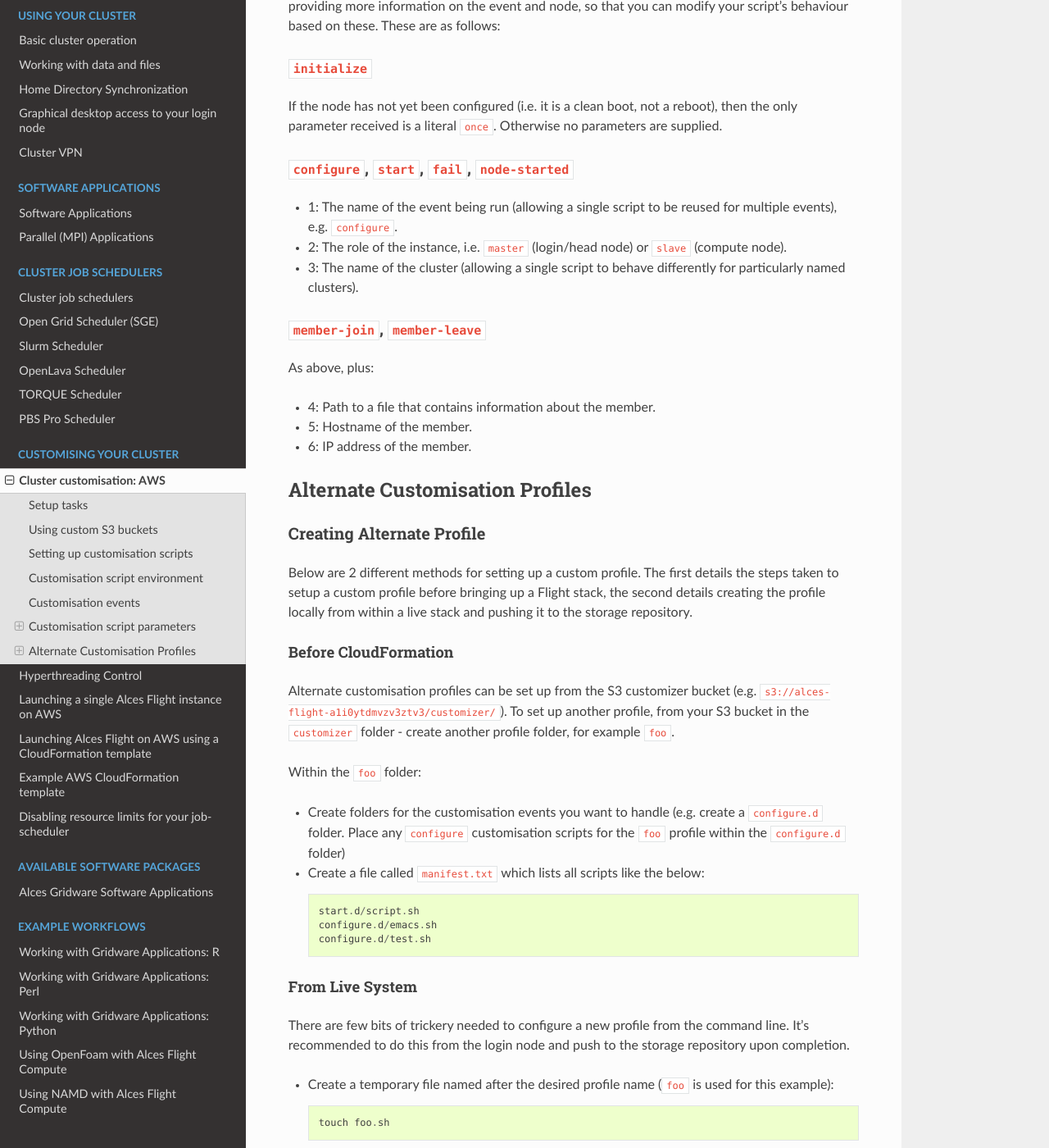
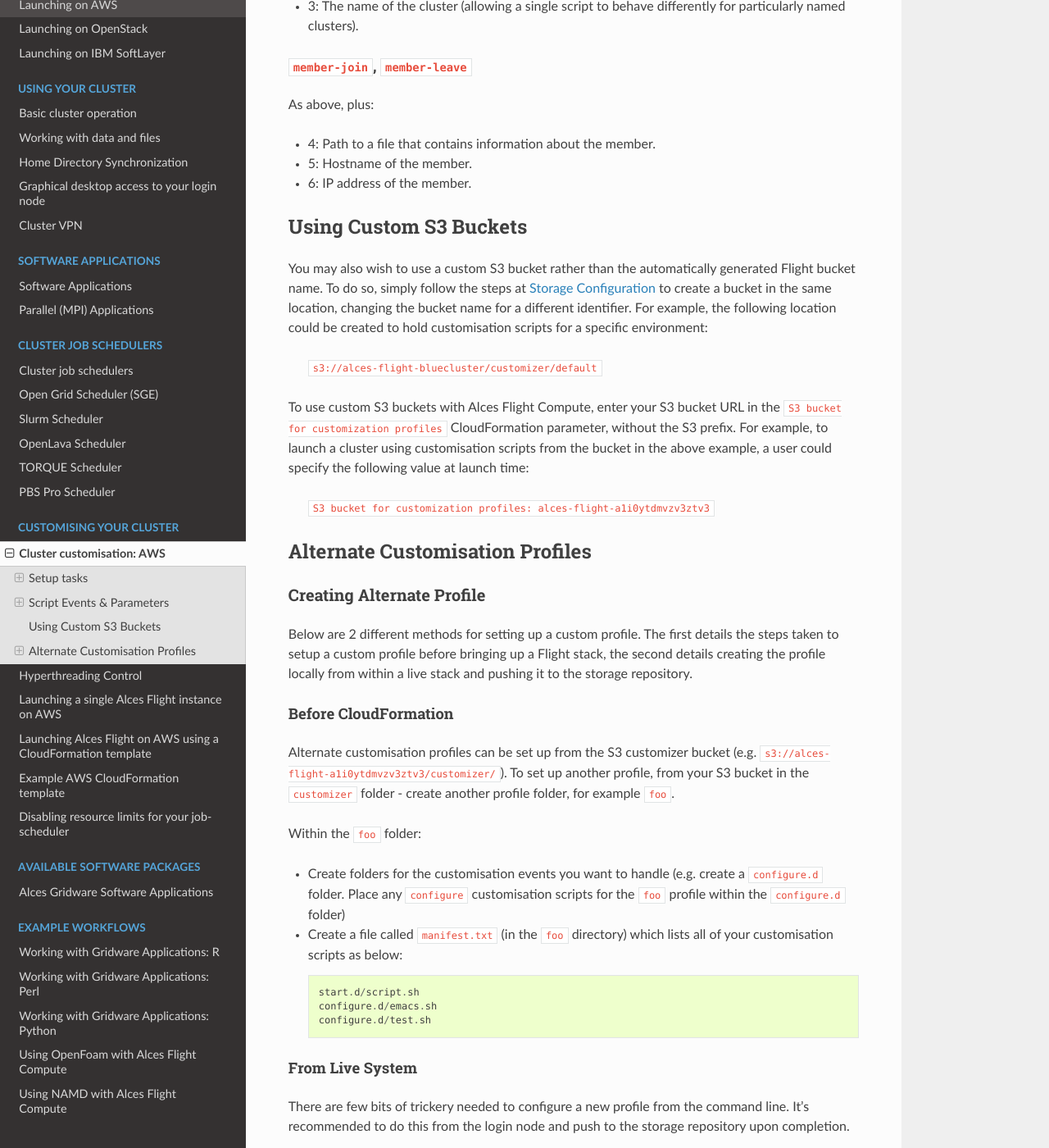
Before and after one commit to alces-software/flight-appliance-docs, a Sphinx documentation site: the page built from docs/source/customisation/customisation.rst, in a window 1280 px wide and 1400 px high, scrolled down 3766 px. Shown: the whole window at 82% size. Built offline with Sphinx 7.4.7 and the Read the Docs theme 2.0.0, drawn with Linux system fonts in a browser that asks for light colours; some of the changed text lies outside the part shown.

Commit message:
Restructured page, tweaked some wording isssues

```diff
--- a/docs/source/customisation/customisation.rst
+++ b/docs/source/customisation/customisation.rst
@@ -17,12 +17,17 @@
 Setup tasks
 ===========
 
+.. _customisation-storage-config:
+
+Storage Configuration
+---------------------
+
 To begin setting up the Alces customiser tool - log in to your Alces Flight Compute environment as the administrator user. From there, run the ``alces about customizer`` command - this will display information about your environment; e.g.
 
 .. code:: bash
 
     [alces@login1(scooby) ~]$ alces about customizer
-     Customizer bucket prefix: s3://alces-flight-a1i0ytdmvzv3ztv3/customizer/default
+     Customizer bucket prefix: s3://alces-flight-a1i0ytdmvzv3ztv3/customizer
 
 A new S3 bucket must be created using the prefix provided in the information above. Using one of the available tools, such as ``alces storage``, ``s3cmd`` or the S3 web console - create a new bucket with an appropriate name; for instance, in the example above the bucket would be called:
 
@@ -44,20 +49,8 @@
 
 Your AWS account is now ready for use with the Alces customiser tool.
 
-Using custom S3 buckets
-=======================
-
-You may also wish to use a custom S3 bucket rather than the automatically generated Flight bucket name. To do so, simply follow the above steps to create a bucket in the same location, changing ``default`` for a different identifier. For example, the following location could be created to hold customisation scripts for a specific environment:
-
-  ``s3://alces-flight-bluecluster/customizer/default``
-
-
-To use custom S3 buckets with Alces Flight Compute, enter your S3 bucket URL in the ``S3 bucket for customization profiles`` CloudFormation parameter, without the S3 prefix. For example, to launch a cluster using customisation scripts from the bucket in the above example, a user could specify the following value at launch time:
-
-  ``S3 bucket for customization profiles: alces-flight-a1i0ytdmvzv3ztv3``
-
-Setting up customisation scripts
-================================
+Setting up Customisation Scripts
+--------------------------------
 
 Customisation scripts are run on each node in your environment when the particular customisation event occurs - example customisation scripts include distribution package installations and external storage mounts. The Alces customiser supports any Linux executable file type.
 
@@ -80,8 +73,8 @@
 
 .. _customisation-events:
 
-Customisation script environment
-================================
+Customisation Script Environment
+--------------------------------
 
 Customisation scripts are run in the standard environment for whichever interpreter they are specified to be executed with, without loading any additional configuration. In particular this means that, in the case of customisation scripts intended to be run using Bash, configuration files for login shells are not loaded.
 
@@ -115,31 +111,43 @@
 
 Customisation scripts can be added for each of these events by placing scripts within an appropriately named folder for the event (e.g. ``configure.d``, for scripts to run on the ``configure`` event), within a profile folder (e.g. ``default``, or see :ref:`customisation-alternate-profiles`), within the ``customizer`` folder of your S3 customisation bucket. See :ref:`customisation-setup-tasks` for full details of setting up customisation scripts.
 
-Customisation script parameters
-===============================
+Customisation Script Parameters
+-------------------------------
 
 Customisation scripts for each of the customisation events receive particular additional parameters, providing more information on the event and node, so that you can modify your script's behaviour based on these. These are as follows:
 
 ``initialize``
---------------
+^^^^^^^^^^^^^^
 
 If the node has not yet been configured (i.e. it is a clean boot, not a reboot), then the only parameter received is a literal ``once``. Otherwise no parameters are supplied.
 
 ``configure``, ``start``, ``fail``, ``node-started``
-----------------------------------------------------
+^^^^^^^^^^^^^^^^^^^^^^^^^^^^^^^^^^^^^^^^^^^^^^^^^^^^
 
 - 1: The name of the event being run (allowing a single script to be reused for multiple events), e.g. ``configure``.
 - 2: The role of the instance, i.e. ``master`` (login/head node) or ``slave`` (compute node).
 - 3: The name of the cluster (allowing a single script to behave differently for particularly named clusters).
 
 ``member-join``, ``member-leave``
----------------------------------
+^^^^^^^^^^^^^^^^^^^^^^^^^^^^^^^^^
 
 As above, plus:
 
 - 4: Path to a file that contains information about the member.
 - 5: Hostname of the member.
 - 6: IP address of the member.
+
+Using Custom S3 Buckets
+=======================
+
+You may also wish to use a custom S3 bucket rather than the automatically generated Flight bucket name. To do so, simply follow the steps at  :ref:`customisation-storage-config` to create a bucket in the same location, changing the bucket name for a different identifier. For example, the following location could be created to hold customisation scripts for a specific environment:
+
+  ``s3://alces-flight-bluecluster/customizer/default``
+
+
+To use custom S3 buckets with Alces Flight Compute, enter your S3 bucket URL in the ``S3 bucket for customization profiles`` CloudFormation parameter, without the S3 prefix. For example, to launch a cluster using customisation scripts from the bucket in the above example, a user could specify the following value at launch time:
+
+  ``S3 bucket for customization profiles: alces-flight-a1i0ytdmvzv3ztv3``
 
 .. _customisation-alternate-profiles:
 
@@ -160,7 +168,7 @@
 
 - Create folders for the customisation events you want to handle (e.g. create a ``configure.d`` folder. Place any ``configure`` customisation scripts for the ``foo`` profile within the ``configure.d`` folder)
 
-- Create a file called ``manifest.txt`` which lists all scripts like the below::
+- Create a file called ``manifest.txt`` (in the ``foo`` directory) which lists all of your customisation scripts as below::
 
     start.d/script.sh
     configure.d/emacs.sh
@@ -183,7 +191,7 @@
 
     alces customize apply account/foo
 
-- Add new scripts & make changes to the profile in `s3://alces-flight-<account hash>/customizer/foo/` through AWS (for more info on different stages see :ref:`customisation-events`)
+- Add new scripts & make changes to the profile in ``s3://alces-flight-<account hash>/customizer/foo/`` through AWS (for more info on different stages see :ref:`customisation-events`)
 
 - Download new scripts from the repo and run them::
 
@@ -199,7 +207,11 @@
 
 To use custom profiles when launching the Alces Flight Compute CloudFormation templates, enter the profile name(s) in the ``Customization profiles to enable`` parameter - the customiser tool will then run each of the scripts in the ``foo`` profile.
 
+.. note:: In order to use multiple profiles, separate them with a space in the ``Customization profiles to enable`` parameter. (e.g. ``foo default``)
+
 Live System
 ^^^^^^^^^^^
 
-The profile can be applied to live systems with ``alces customize apply account/foo``. To do this for all nodes run ``module load services/pdsh && pdsh -g nodes "alces customize apply account/foo"``
+The profile can be applied to live systems with ``alces customize apply account/foo`` which will execute the profile on the current machine. Any systems that come up after that command will execute the profile scripts, however, other systems that are already up will not execute the profile until they are rebooted.
+
+To apply the profile to all nodes run ``module load services/pdsh && pdsh -g nodes "alces customize apply account/foo"``
```
Also changed, not shown: other parts of docs/source/customisation/customisation.rst (+5 -2 lines).
